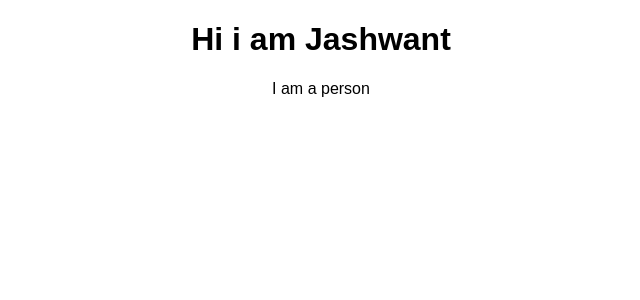
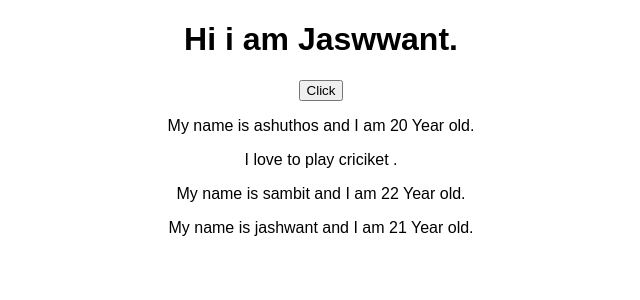
Before and after one commit to jashwant1234/starting_react, a React (Create React App) app in the folder react_app/: page / in a window 1280 px wide. Shown: the top 300 px of the page, without its empty margins (319-959 px from the left). Built offline with nearby package versions, Linux system fonts and the light colour scheme.

Commit message:
add a new component

```diff
--- a/react_app/src/App.js
+++ b/react_app/src/App.js
@@ -3,11 +3,21 @@ import './App.css';
 import Person from './Person/Person';
 
 class App extends Component {
+  state = {
+    persons : [
+      {name : "ashuthos" , age : "20"},
+      {name : "sambit" , age : "22"},
+      {name : "jashwant" , age : "21"}
+    ]
+  }
   render(){
     return (
       <div className="App">
-        <h1>Hi i am Jashwant</h1>
-        <Person />
+        <h1>Hi i am Jaswwant.</h1>
+        <button>Click</button>
+        <Person name={this.state.persons[0].name} age={this.state.persons[0].age}>I love to play criciket .</Person>
+        <Person name={this.state.persons[1].name} age={this.state.persons[1].age}/>
+        <Person name={this.state.persons[2].name} age={this.state.persons[2].age}/>
       </div>
     );
   }
--- a/react_app/src/Person/Person.js
+++ b/react_app/src/Person/Person.js
@@ -1,7 +1,12 @@
 import React from 'react';
 
-const person = () => {
-    return <p>I am a person </p>
+const person = (props) => {
+    return (
+    <div>
+        <p>My name is {props.name} and I am {props.age} Year old.</p>
+        <p>{props.children}</p>
+    </div>
+    );
 };
 
 export default person ;
```
